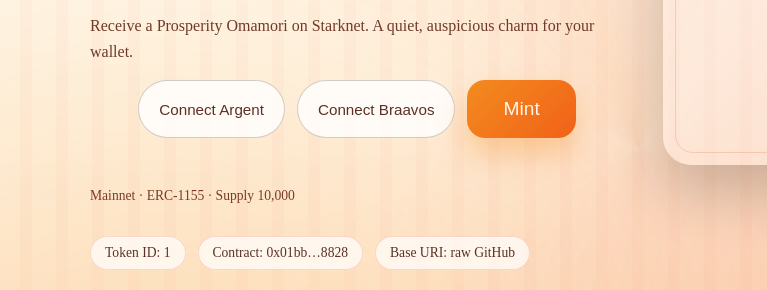
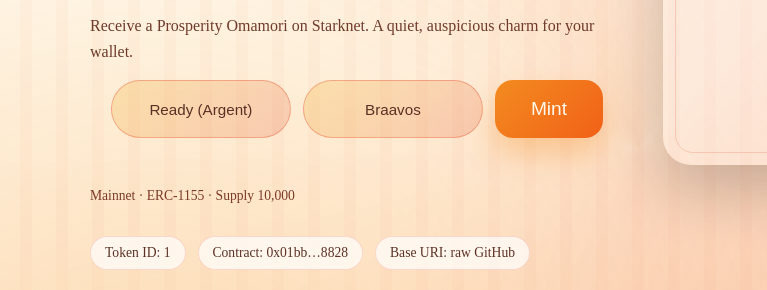
Before and after one commit to 9atetris/kinun-nft, a plain HTML site: page mint.html in a window 1280 px wide. Shown: the part 250-540 px from the top of the page, 0-767 px from the left. Drawn offline with Linux system fonts and the light colour scheme.

Commit message:
Update connect button labels and styling

```diff
--- a/docs/mint.css
+++ b/docs/mint.css
@@ -111,10 +111,12 @@ h1 {
 }
 
 .btn.connect {
-  background: rgba(255, 255, 255, 0.8);
-  border: 1px solid rgba(26, 18, 13, 0.2);
+  background: linear-gradient(135deg, rgba(247, 196, 90, 0.35), rgba(227, 75, 46, 0.2));
+  border: 1px solid rgba(227, 75, 46, 0.35);
   color: #5a3124;
-  padding: 12px 20px;
+  padding: 14px 28px;
+  min-width: 180px;
+  text-align: center;
 }
 
 .btn.mint {
--- a/mint.css
+++ b/mint.css
@@ -111,10 +111,12 @@ h1 {
 }
 
 .btn.connect {
-  background: rgba(255, 255, 255, 0.8);
-  border: 1px solid rgba(26, 18, 13, 0.2);
+  background: linear-gradient(135deg, rgba(247, 196, 90, 0.35), rgba(227, 75, 46, 0.2));
+  border: 1px solid rgba(227, 75, 46, 0.35);
   color: #5a3124;
-  padding: 12px 20px;
+  padding: 14px 28px;
+  min-width: 180px;
+  text-align: center;
 }
 
 .btn.mint {
--- a/mint.html
+++ b/mint.html
@@ -21,8 +21,8 @@
             for your wallet.
           </p>
           <div class="actions">
-            <button class="btn connect" id="connect-argent">Connect Argent</button>
-            <button class="btn connect" id="connect-braavos">Connect Braavos</button>
+            <button class="btn connect" id="connect-argent">Ready (Argent)</button>
+            <button class="btn connect" id="connect-braavos">Braavos</button>
             <button class="btn mint" id="mint">Mint</button>
           </div>
           <p class="status" id="status"></p>
```
Also changed, not shown: docs/mint.html (+2 -2 lines).
